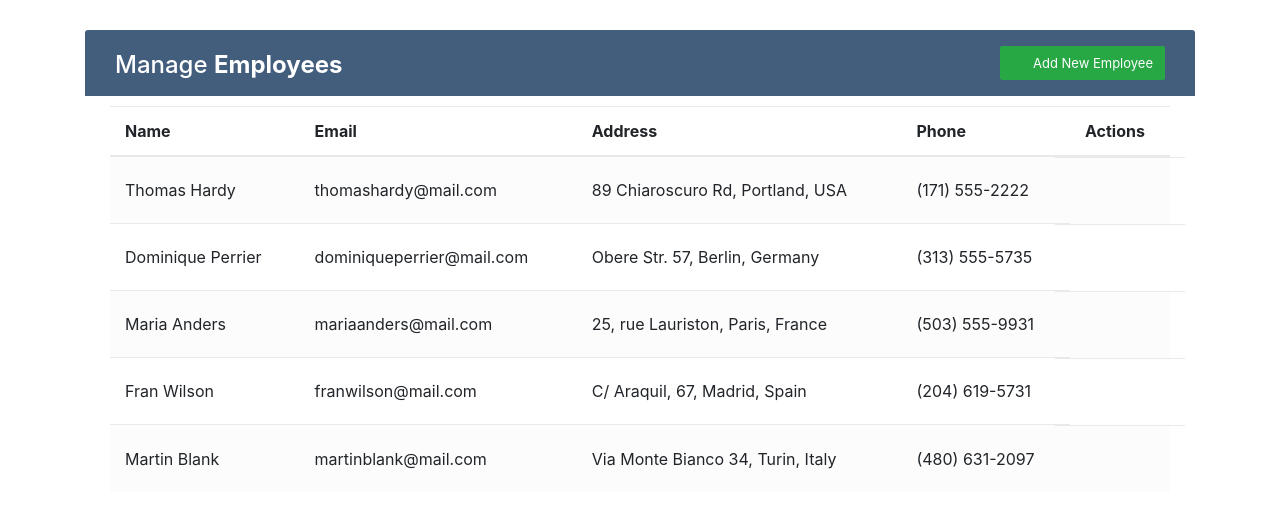
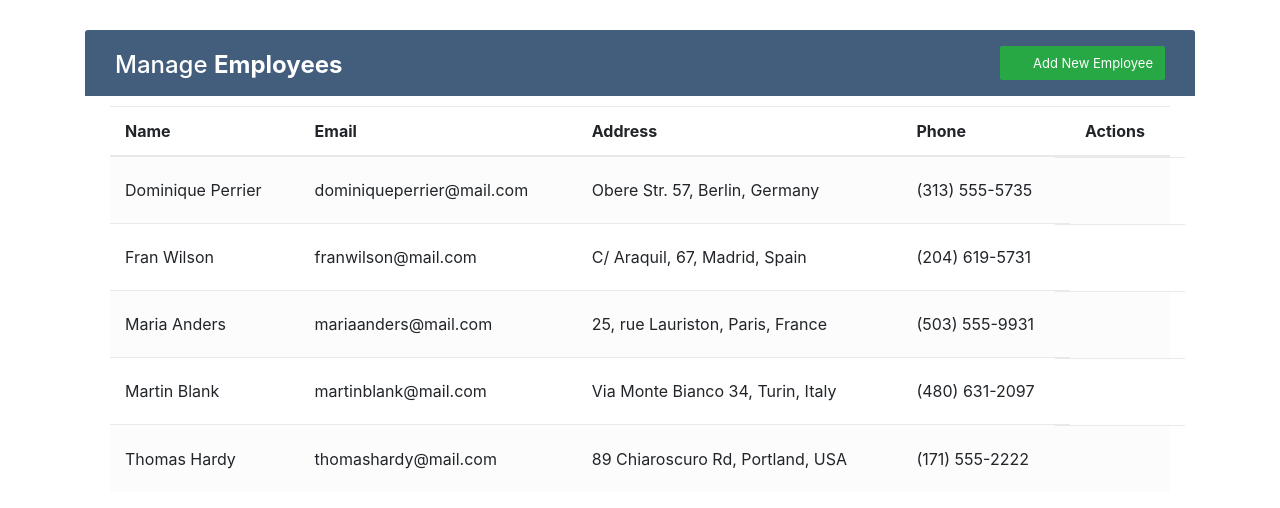
Before and after one commit to melisademirparmak/crud_react, a React (Create React App) app: page / in a window 1280 px wide. Shown: the top 508 px of the page. Built offline with nearby package versions, Linux system fonts and the light colour scheme.

Commit message:
item sorting

```diff
--- a/src/components/EmployeeList.js
+++ b/src/components/EmployeeList.js
@@ -5,7 +5,7 @@ import { Button, Modal } from 'react-bootstrap';
 import AddForm from './AddForms';
 
 const EmployeeList = () => {
-  const { employees } = useContext(EmployeeContext);
+  const { sortedEmployees } = useContext(EmployeeContext);
   const [show, setShow] = useState(false);
 
   const handleClose = () => setShow(false);
@@ -15,7 +15,7 @@ const EmployeeList = () => {
 
   useEffect(() => {
     handleClose();
-  }, [employees]);
+  }, [sortedEmployees]);
 
   return (
     <>
@@ -49,7 +49,7 @@ const EmployeeList = () => {
           </tr>
         </thead>
         <tbody>
-          {employees.map((employee) => (
+          {sortedEmployees.map((employee) => (
             <tr key={employee.id}>
               <Employee employee={employee} />
             </tr>
--- a/src/contexts/EmployeeContext.js
+++ b/src/contexts/EmployeeContext.js
@@ -41,6 +41,8 @@ const EmployeeContextProvider = (props) => {
       phone: '(480) 631-2097',
     },
   ]);
+  const sortedEmployees = employees.sort((a, b) => (a.name < b.name ? -1 : 1));
+
   const addEmployee = (name, email, address, phone) => {
     setEmployees([...employees, { id: uuidv4(), name, email, address, phone }]);
   };
@@ -57,10 +59,14 @@ const EmployeeContextProvider = (props) => {
     );
   };
 
-
   return (
     <EmployeeContext.Provider
-      value={{ employees, addEmployee, deleteEmployee, updateEmployee }}
+      value={{
+        addEmployee,
+        deleteEmployee,
+        updateEmployee,
+        sortedEmployees,
+      }}
     >
       {props.children}
     </EmployeeContext.Provider>
```
